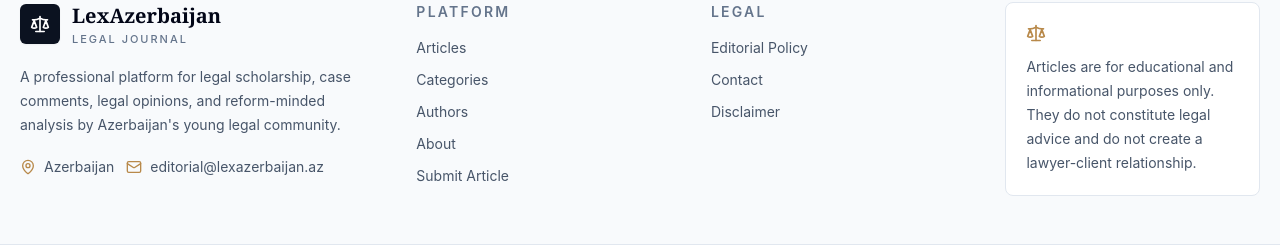
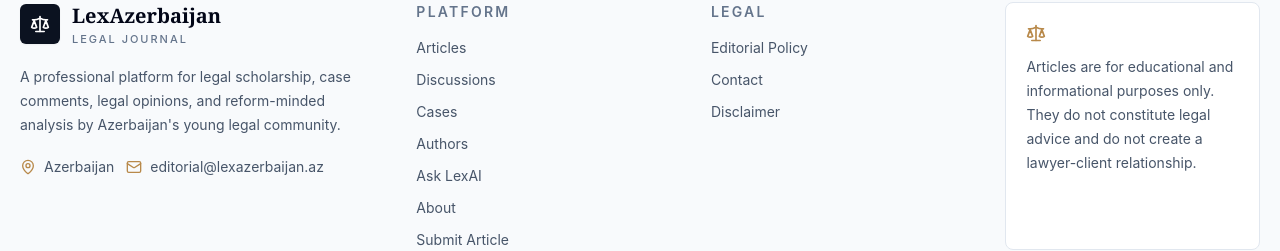
Before and after one commit to serxan22/lexazerbaijan, a Next.js app: page /cases in a window 1280 px wide. Shown: the part 519-770 px from the top of the page. Built offline with nearby package versions, Linux system fonts and the light colour scheme; no server answers.

Commit message:
Sync footer platform links with header

```diff
--- a/components/layout/site-footer.tsx
+++ b/components/layout/site-footer.tsx
@@ -10,8 +10,10 @@ export async function SiteFooter() {
   const dictionary = await getDictionary(locale);
   const navItems = [
     { title: dictionary.nav.articles, href: "/articles" },
-    { title: dictionary.nav.categories, href: "/discussions" },
+    { title: "Discussions", href: "/discussions" },
+    { title: "Cases", href: "/cases" },
     { title: dictionary.nav.authors, href: "/authors" },
+    { title: "Ask LexAI", href: "/lexai" },
     { title: dictionary.nav.about, href: "/about" }
   ];
   const legalLinks = [
```
